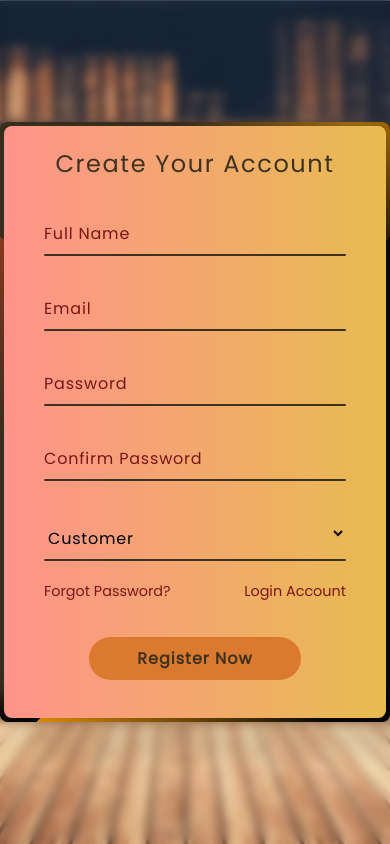
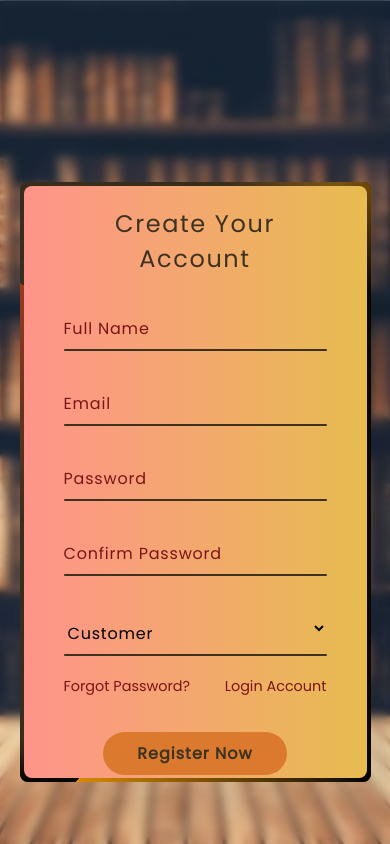
Before and after one commit to elnarkennu16-440/NobleClassics-Main, a PHP site: page /Register.php in a window 390 px wide. Run offline with PHP 8.4, Linux system fonts and the light colour scheme; some libraries are stand-ins or nearby versions.

Commit message:
initial commit

```diff
--- a/Register.php
+++ b/Register.php
@@ -74,6 +74,14 @@ if (isset($_POST['submit'])) {
             cursor: pointer;
             margin-left: 10px;
         }
+
+        @media (max-width: 600px) {
+            .box {
+                width: 90%;
+                padding: 15px;
+                margin-top: 120px;
+            }
+        }
     </style>
 
 </head>
```
